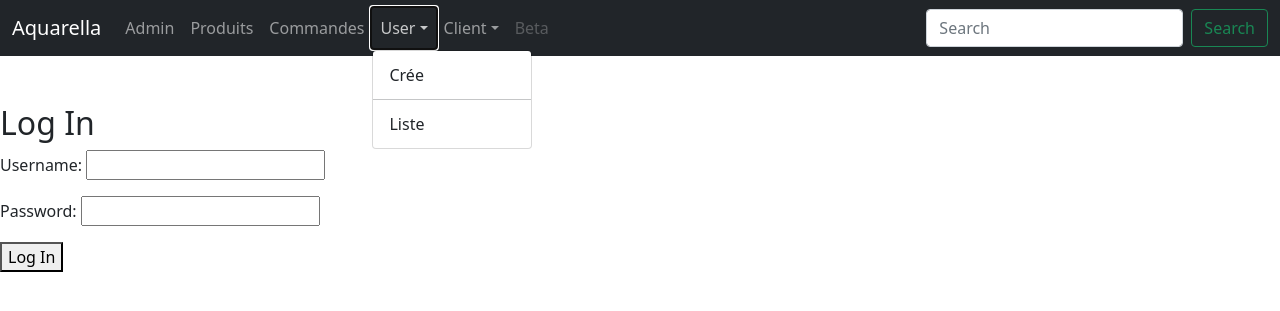
After one commit to Stefus01/projet_CRM, a Django app: page /members/login/ in a window 1280 px wide, after a click on "User". The commit adds this page. Shown: the top 311 px of the page. Run offline with Django 3.2, Linux system fonts and the light colour scheme.

Commit message:
Version 1.5 ajout login (en cours)

```diff
--- a/group_project/urls.py
+++ b/group_project/urls.py
@@ -19,6 +19,6 @@ from django.urls import path, include
 urlpatterns = [
     path('admin/', admin.site.urls),
     path('', include('accounts.urls')),
-    # path('members/',include('django.contrib.auth.urls')),
-    # path('members/',include('members.urls')),
+    path('members/',include('django.contrib.auth.urls')),
+    path('members/',include('members.urls')),
 ]
--- /dev/null
+++ b/members/templates/registration/login.html
@@ -0,0 +1,13 @@
+{% extends 'base.html' %}
+    {% block content %}
+    <title>Login</title>
+
+    <h2>Log In</h2>
+    <form method="post">
+        <!-- tag for security -->
+      {% csrf_token %}
+      {{ form.as_p }}
+      <button type="submit">Log In</button>
+    </form>
+
+{% endblock content %}
--- a/templates/client_template.html
+++ b/templates/client_template.html
@@ -11,12 +11,15 @@
         {% else %}
             Veuillez remplir le formulaire.
         {% endif %}
+        <div class="position-relative">
+            <div class="position-absolute top-0 start-0 translate-middle"></div>
+
             <form action="" method="POST">
                 <br/>
                 {% csrf_token %}
                 {{form.as_p}}
-
                 <input type="submit" value="Submit" class="btn btn-primary">
             </form>
+        </div>
     </center>
     {% endblock content %}
--- a/templates/liste_de_client.html
+++ b/templates/liste_de_client.html
@@ -2,11 +2,11 @@
 
 {% block content %}
     <title>Liste Client</title>
-    <center><h3>Liste clients</h3></center>
+    <center><h2>Liste client</h2></center>
     <br/>
     <table class="table table-bordered table-striped table-hover">
         <thead>
-            <tr>
+            <tr class="table-dark">
                 <th scope="col"></th>
                 <th scope="col">Name</th>
                 <th scope="col">Age</th>
@@ -18,7 +18,7 @@
         <!-- Affiche tout les noms dans la table client + age mail address phone -->
         {% for liste_de_client in client_list%}
         <tbody>
-            <tr>
+            <tr class="table-dark">
                 <th scope="col"></th>
                 <td>{{ liste_de_client }}</td>
                 <td>{{liste_de_client.age}}</td>
--- a/templates/navbar.html
+++ b/templates/navbar.html
@@ -20,16 +20,23 @@
           </li>
 
           <li class="nav-item dropdown">
+            <a class="nav-link dropdown-toggle" href="#" id="navbarDropdown" role="button" data-bs-toggle="dropdown" aria-expanded="false">User</a>
+            <ul class="dropdown-menu" aria-labelledby="navbarDropdown">
+              <li><a class="dropdown-item" href="http://127.0.0.1:8000/user_template/" target="_blank">Crée</a></li>
+              <li><hr class="dropdown-divider"></li>
+              <li><a class="dropdown-item" href="http://127.0.0.1:8000/liste_de_user/" target="_blank">Liste</a></li>
+            </ul>
+          </li>
+
+          <li class="nav-item dropdown">
             <a class="nav-link dropdown-toggle" href="#" id="navbarDropdown" role="button" data-bs-toggle="dropdown" aria-expanded="false">Client</a>
             <ul class="dropdown-menu" aria-labelledby="navbarDropdown">
-              <!-- <li><a class="dropdown-item" href="#">Créer compte</a></li>
-              <li><hr class="dropdown-divider"></li> -->
               <li><a class="dropdown-item" href="http://127.0.0.1:8000/client_template/" target="_blank">Ajouter</a></li>
               <li><hr class="dropdown-divider"></li>
               <li><a class="dropdown-item" href="http://127.0.0.1:8000/liste_de_client/" target="_blank">Liste</a></li>
             </ul>
+          </li>
 
-          </li>
             <a class="nav-link disabled" href="#" tabindex="-1" aria-disabled="true">Beta</a>
         </ul>
 
```
Also changed, not shown: templates/login.html (deleted, +0 -15 lines), db_projet.sqlite3, 1 other file.
